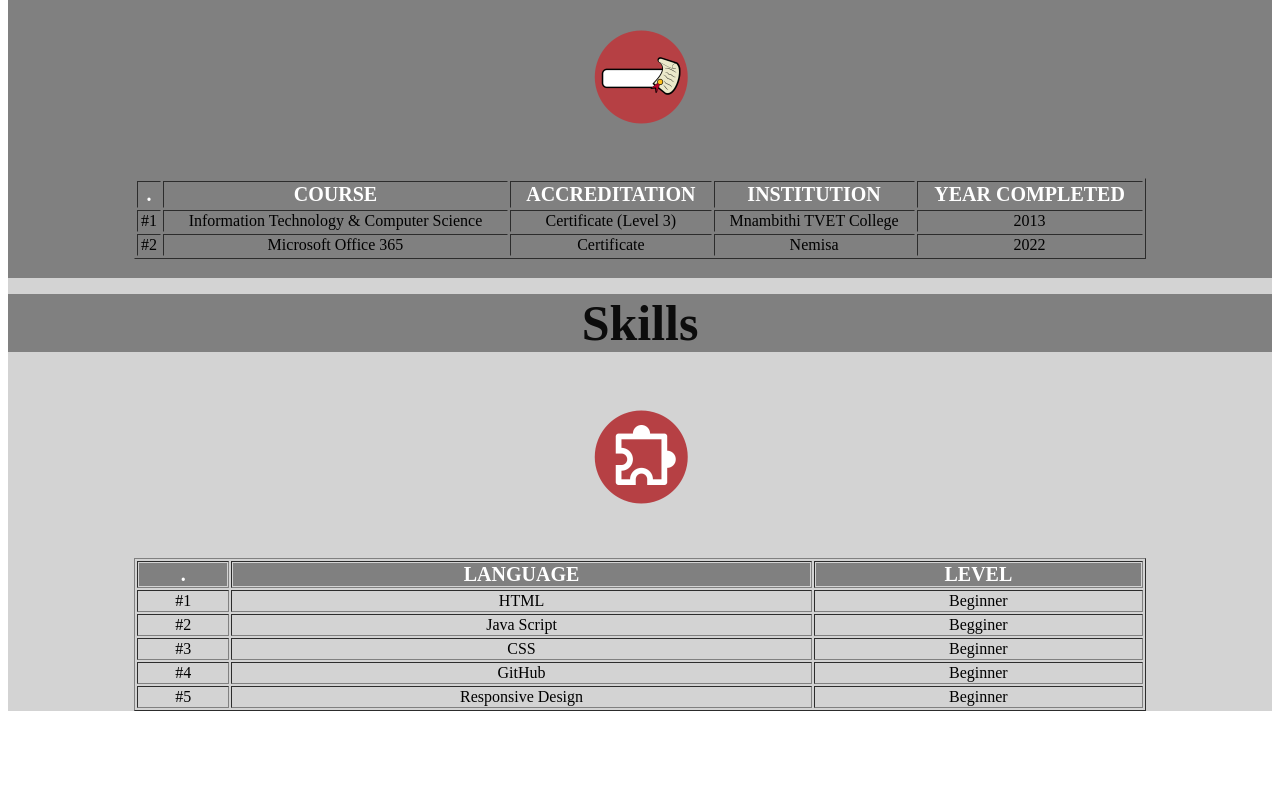
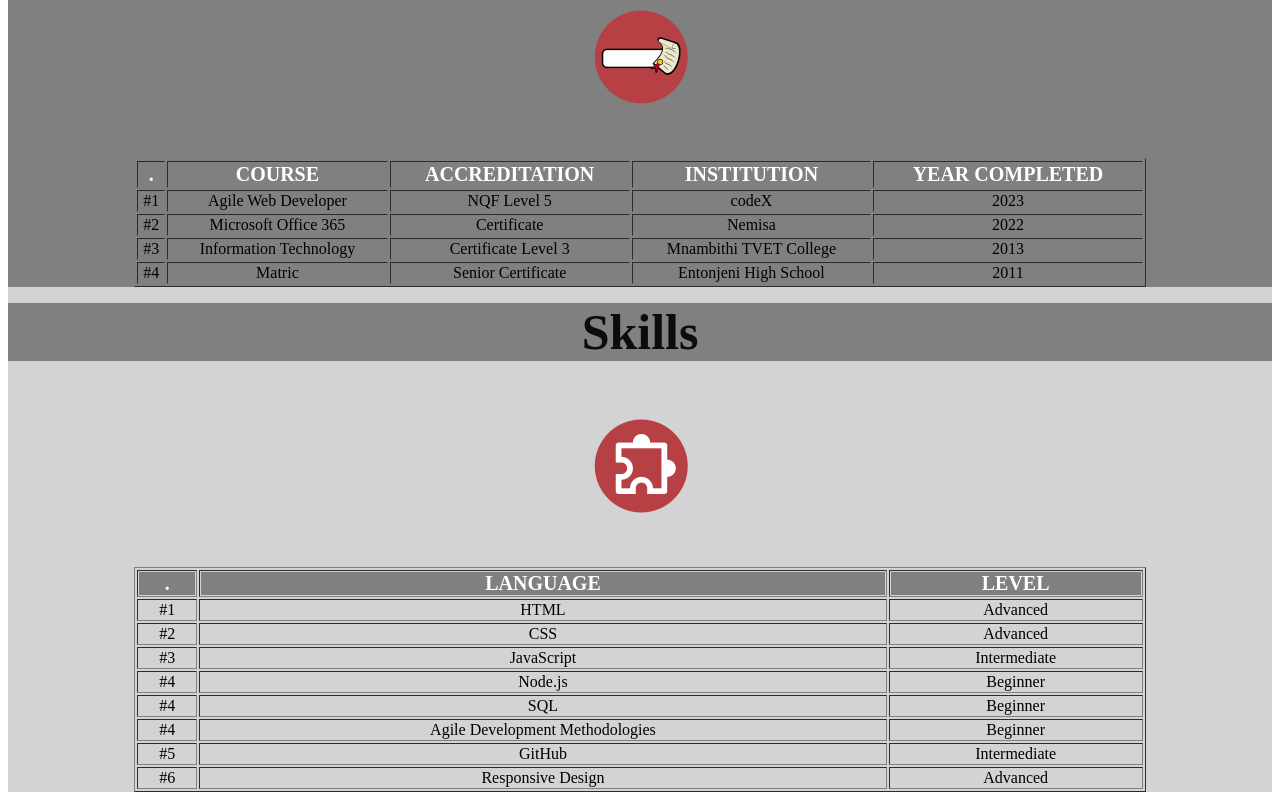
Before and after one commit to Thandeka93/my-portfolio, a plain HTML site: page index.html in a window 1280 px wide. Shown: the part 670-1470 px from the top of the page. Before the commit the page ends 1389 px from the top, so only its background shows below. Drawn offline with Linux system fonts and the light colour scheme.

Commit message:
resume, skills & projects

```diff
--- a/index.html
+++ b/index.html
@@ -88,8 +88,8 @@ ul li a{
 </td>
 <td width="75%">
 <h2>About Me</h2><br><br>
-<p align="justify">I am an enthusiastic, self-motivated, responsible and hard-working person. I am able to work well both in a team environment as well as using own initiative. I am currently busy with a web development course with CodeX. </p><br><br>
-<a href="docs/resume.pdf" target="_blank"> View  & / Download Resume</a>
+<p align="justify">Enthusiastic and self-motivated web developer with a NQF Level 5 certificate from codeX. Proven team player with a strong work ethic, eager to contribute to innovative projects in web development.</p><br><br>
+<a href="docs/CV.pdf" target="_blank"> View  & / Download Resume</a>
 </td>
 </td>
 </tr>
@@ -128,16 +128,16 @@ ul li a{
 <font color="black">#1</font>
 </td>
 <td>
-<font>Information Technology & Computer Science</font>
+<font>Agile Web Developer</font>
 </td>
 <td>
-<font>Certificate (Level 3)</font>
+<font>NQF Level 5</font>
 </td>
 <td>
-<font>Mnambithi TVET College</font>
+<font>codeX</font>
 </td>
 <td>
-<font>2013</font>
+<font>2023</font>
 </td>
 </tr>
 <tr align="center">
@@ -156,6 +156,42 @@ ul li a{
 </td>
 <td>
 <font>2022</font>
+</td>
+</tr>
+<tr align="center">
+</p>
+<td>
+<font color="black">#3</font>
+</td>
+<td>
+<font>Information Technology</font>
+</td>
+<td>
+<font>Certificate Level 3</font>
+</td>
+<td>
+<font>Mnambithi TVET College</font>
+</td>
+<td>
+<font>2013</font>
+</td>
+</tr>
+<tr align="center">
+</p>
+<td>
+<font color="black">#4</font>
+</td>
+<td>
+<font>Matric</font>
+</td>
+<td>
+<font>Senior Certificate</font>
+</td>
+<td>
+<font>Entonjeni High School</font>
+</td>
+<td>
+<font>2011</font>
 </td>
 </tr>
 </table>
@@ -190,7 +226,7 @@ ul li a{
 <font>HTML</font>
 </td>
 <td>
-<font>Beginner</font>
+<font>Advanced</font>
 </td>
 
 </tr>
@@ -200,10 +236,10 @@ ul li a{
 <font color="black">#2</font>
 </td>
 <td>
-<font>Java Script </font>
+<font>CSS  </font>
 </td>
 <td>
-<font>Begginer</font>
+<font>Advanced</font>
 </td>
 
 </tr>
@@ -214,7 +250,21 @@ ul li a{
 <font color="black">#3</font>
 </td>
 <td>
-<font>CSS </font>
+<font>JavaScript</font>
+</td>
+<td>
+<font>Intermediate</font>
+</td>
+
+</tr>
+
+<tr align="center">
+</p>
+<td>
+<font color="black">#4</font>
+</td>
+<td>
+<font>Node.js</font>
 </td>
 <td>
 <font>Beginner</font>
@@ -228,22 +278,51 @@ ul li a{
 <font color="black">#4</font>
 </td>
 <td>
-<font>GitHub </font>
+<font>SQL</font>
 </td>
 <td>
 <font>Beginner</font>
 </td>
+
+</tr>
+
+<tr align="center">
+</p>
+<td>
+<font color="black">#4</font>
+</td>
+<td>
+<font>Agile Development Methodologies</font>
+</td>
+<td>
+<font>Beginner</font>
+</td>
+
+</tr>
+
 <tr align="center">
 </p>
 <td>
 <font color="black">#5</font>
 </td>
 <td>
+<font>GitHub </font>
+</td>
+<td>
+<font>Intermediate</font>
+</td>
+<tr align="center">
+</p>
+<td>
+<font color="black">#6</font>
+</td>
+<td>
 <font>Responsive Design </font>
 </td>
 <td>
-<font>Beginner</font>
+<font>Advanced</font>
 </td>
+
 
 </tr>
 
--- a/style.css
+++ b/style.css
@@ -1,4 +1,4 @@
-<style>
+
 h2{
   color:rgb(129, 128, 125);
   Font-size:50px;
@@ -7,4 +7,3 @@ h2{
 
 
 }
-</style>
```
Also changed, not shown: default.html (+1 -1 lines), projects.html (+4 -4 lines), 2 other files.
